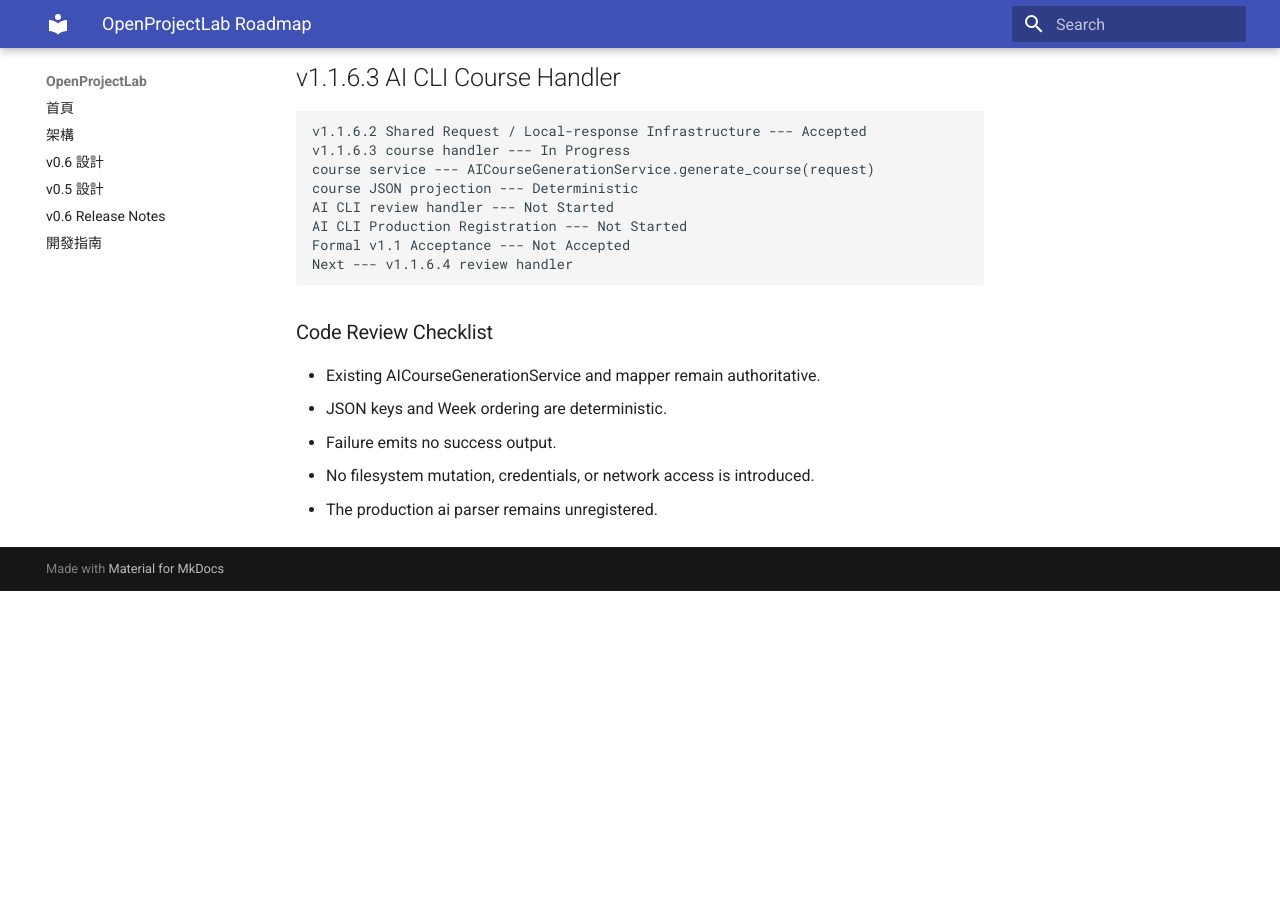
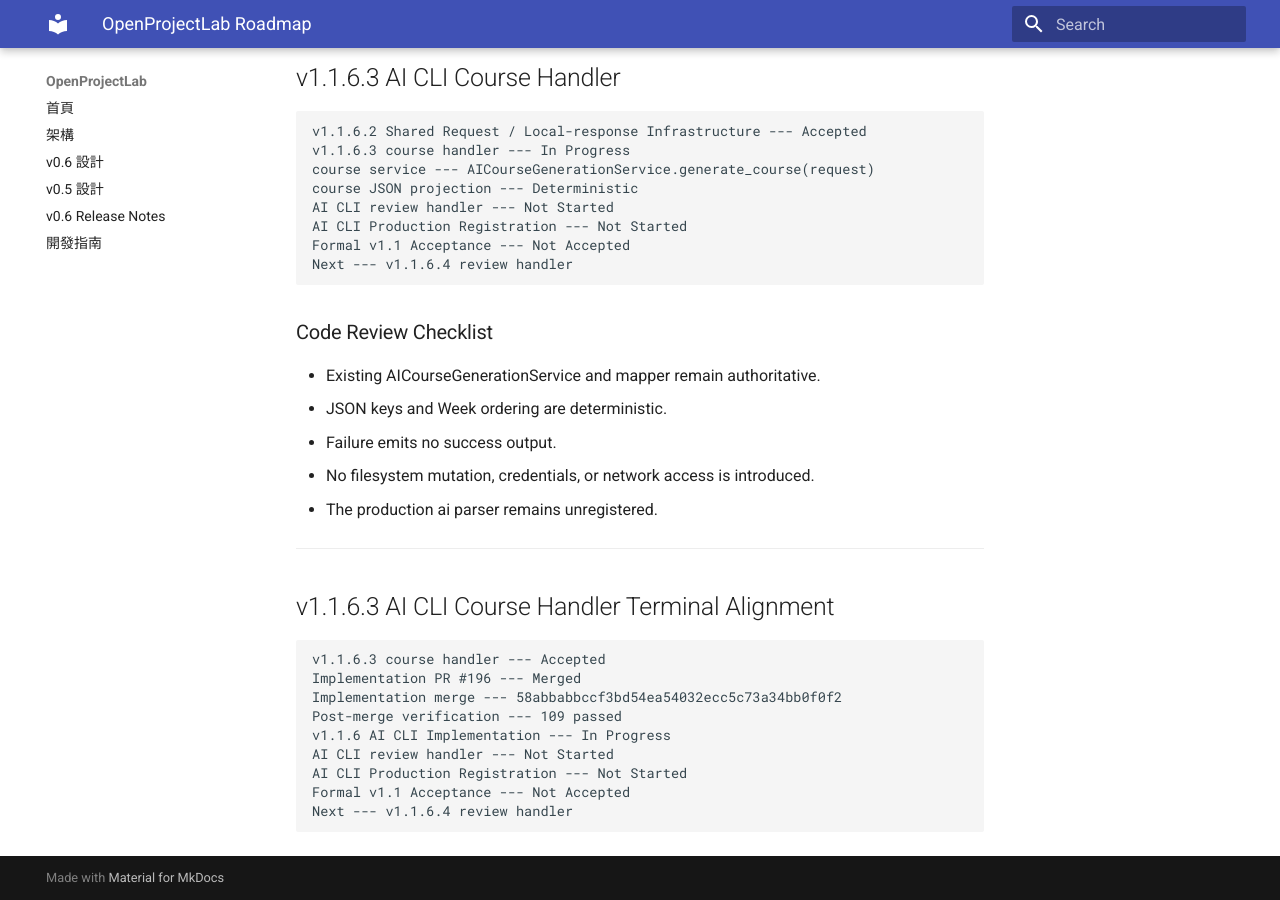
Before and after one commit to khwang1964/OpenProjectLab, an MkDocs documentation site: the page built from docs/roadmap.md, in a window 1280 px wide and 900 px high, scrolled down 44987 px. Built offline with MkDocs 1.6.1 and Material for MkDocs 9.7.7, drawn with Linux system fonts in a browser that asks for light colours; before the commit the page ends 45578 px from its top, so only the background shows below that.

Commit message:
docs: accept AI CLI course handler (#197)

```diff
--- a/docs/roadmap.md
+++ b/docs/roadmap.md
@@ -2073,3 +2073,17 @@ Next --- v1.1.6 AI CLI Implementation
 - Failure emits no success output.
 - No filesystem mutation, credentials, or network access is introduced.
 - The production ai parser remains unregistered.
+
+------------------------------------------------------------------------
+
+## v1.1.6.3 AI CLI Course Handler Terminal Alignment
+
+    v1.1.6.3 course handler --- Accepted
+    Implementation PR #196 --- Merged
+    Implementation merge --- 58abbabbccf3bd54ea54032ecc5c73a34bb0f0f2
+    Post-merge verification --- 109 passed
+    v1.1.6 AI CLI Implementation --- In Progress
+    AI CLI review handler --- Not Started
+    AI CLI Production Registration --- Not Started
+    Formal v1.1 Acceptance --- Not Accepted
+    Next --- v1.1.6.4 review handler
```
Also changed, not shown: CHANGELOG.md (+14 -0 lines), docs/HISTORY.md (+14 -0 lines), docs/releases/v1.1-ai-cli-implementation.md (+14 -0 lines), 1 other file.
